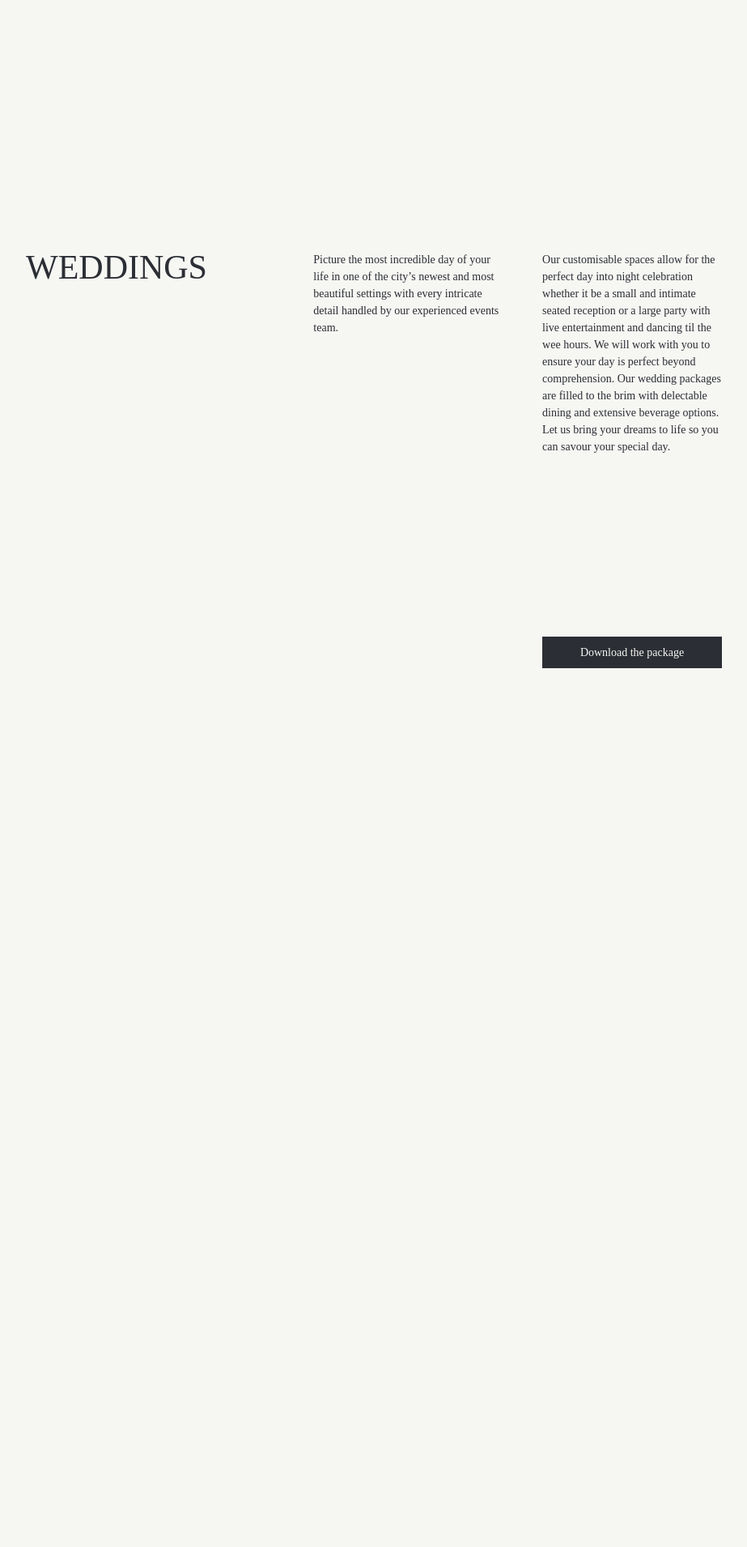
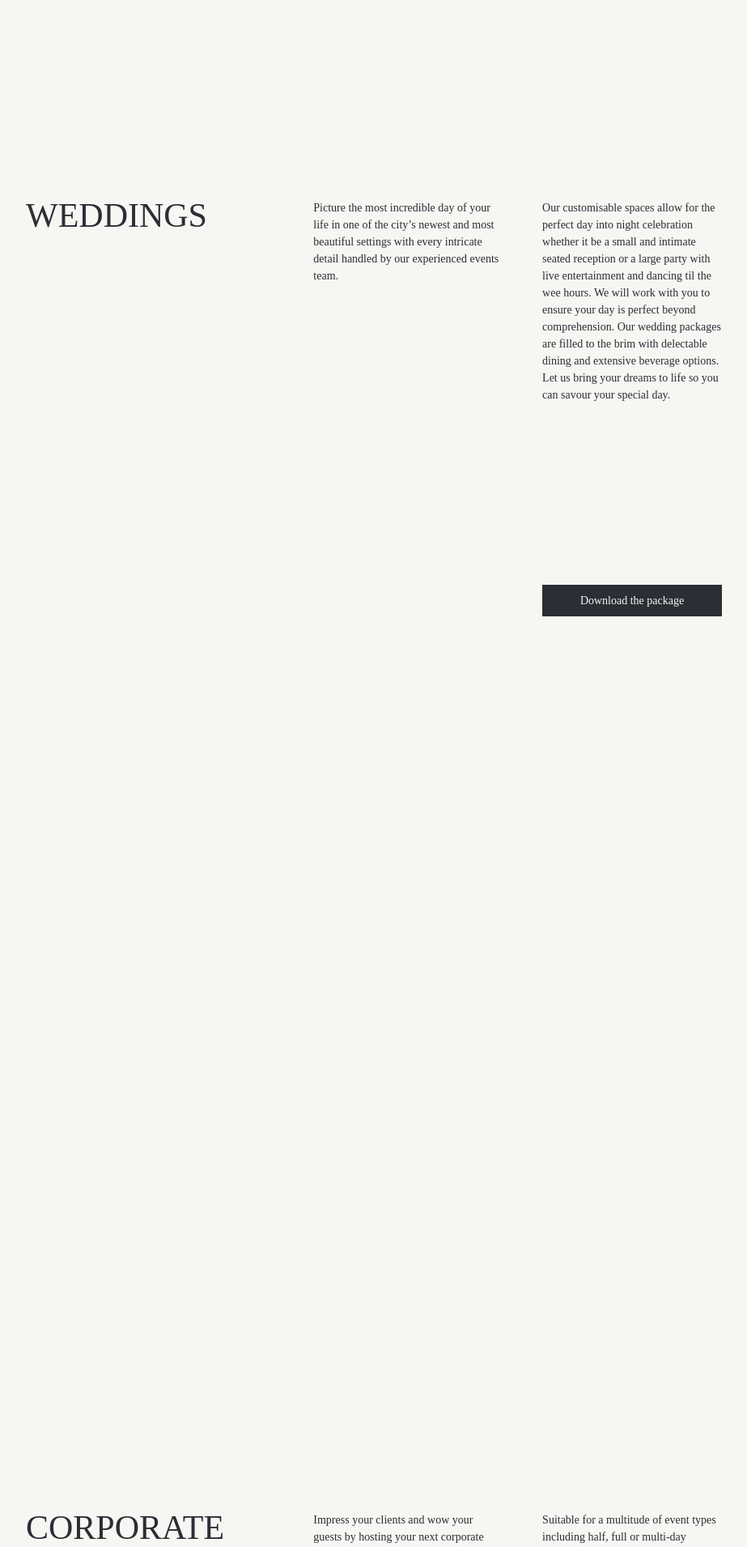
Before and after one commit to milosptr/event-centar, a Jekyll site: the page built from experiences.md, in a window 1280 px wide. Shown: the part 3151-5061 px from the top of the page at 81% size, without its empty margins (138-1061 px from the left). Built offline with Jekyll 4.4.1, drawn with Linux system fonts in a browser that asks for light colours; some web fonts are replaced.

Commit message:
exper text

```diff
--- a/_layouts/experiences.html
+++ b/_layouts/experiences.html
@@ -18,7 +18,7 @@
   <div class="hidden lg:block inbetween-line-light"></div>
   <div class="experiences-container flex flex-wrap justify-between mt-8 flex-col">
   {% for experience in page.experiences %}
-  <div class="lg:pt-20 lg:pb-56 experience wrapper"
+  <div class="lg:pt-20 lg:pb-40 experience wrapper"
   data-category={{ experience.title | slugify}}>
   <h3 class="w-full upper-experience-title lg:hidden py-4 upper-font main-color">{{experience.title}}</h3>
   <div class="hidden lg:block">
```
